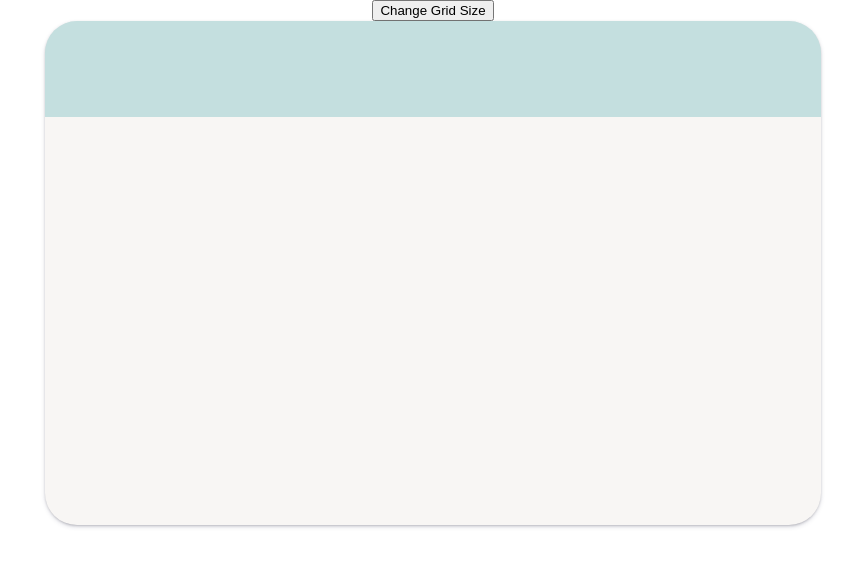
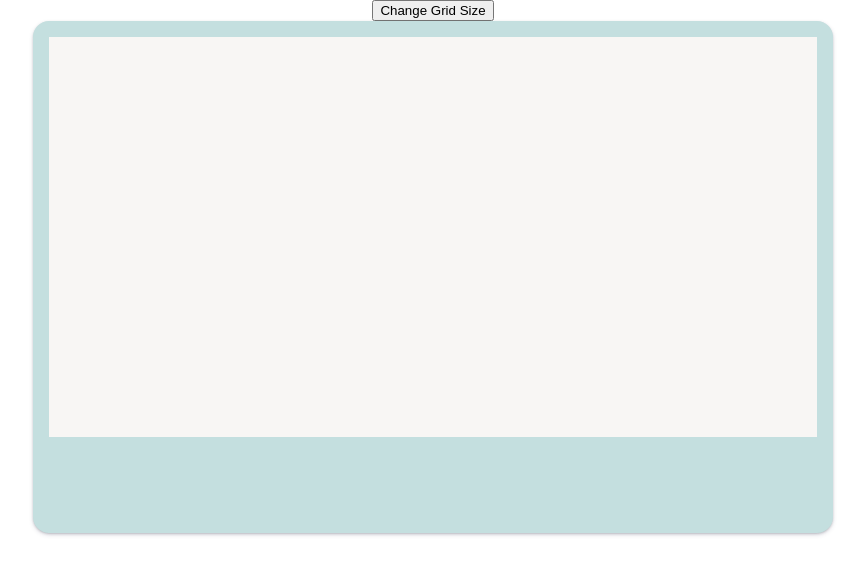
Before and after one commit to Edward-Rodriguez/etch-a-sketch, a plain HTML site: page index.html in a window 1280 px wide. Shown: the whole page, without its empty margins (207-1072 px from the left). Drawn offline with Linux system fonts and the light colour scheme.

Commit message:
Change css style of frame

```diff
--- a/css/style.css
+++ b/css/style.css
@@ -36,11 +36,13 @@ div#container {
   background-color: #f8f6f4;
   height: 50%;
   width: 60%;
-  padding: 0.25rem;
   max-width: 960px;
   display: flex;
-  border-top: 6rem solid #c4dfdf;
-  border-radius: 2rem;
+  border: 1rem solid #c4dfdf;
+  border-bottom: 6rem solid #c4dfdf;
+  /* border-bottom-left-radius: 2rem;
+  border-bottom-right-radius: 2rem; */
+  border-radius: 1rem;
   box-shadow: rgba(50, 50, 93, 0.25) 0px 2px 5px -1px,
     rgba(0, 0, 0, 0.3) 0px 1px 3px -1px;
 }
--- a/game.js
+++ b/game.js
@@ -32,7 +32,7 @@ changeGridSizeButton.addEventListener('click', () => {
     containerDiv.replaceChildren();
     generateSquareGrid(gridSize);
     setPixelDivsEventListener();
-    styleCornerPixelDivs();
+    // styleCornerPixelDivs();
   }
 });
 
@@ -76,5 +76,5 @@ function styleCornerPixelDivs() {
 }
 
 generateSquareGrid(gridSize);
-styleCornerPixelDivs();
+// styleCornerPixelDivs();
 setPixelDivsEventListener();
```
